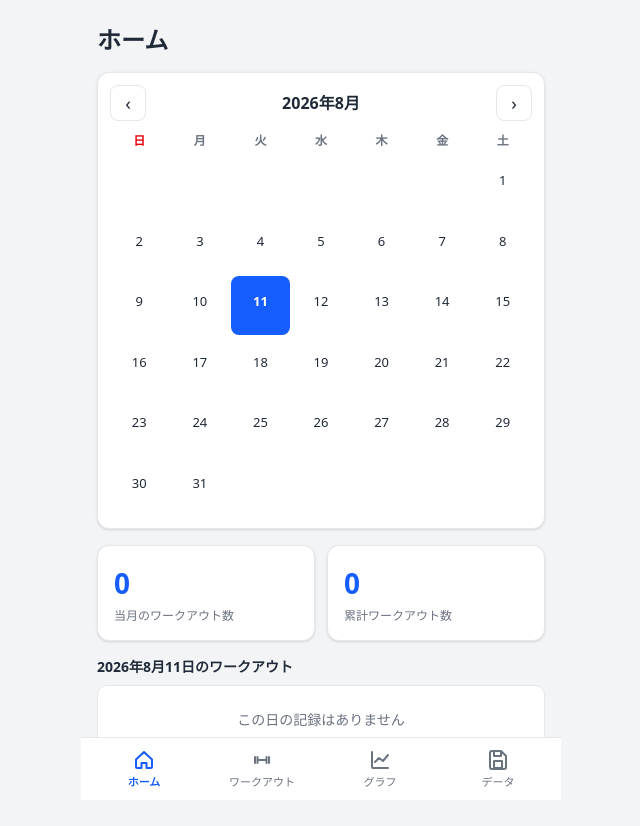
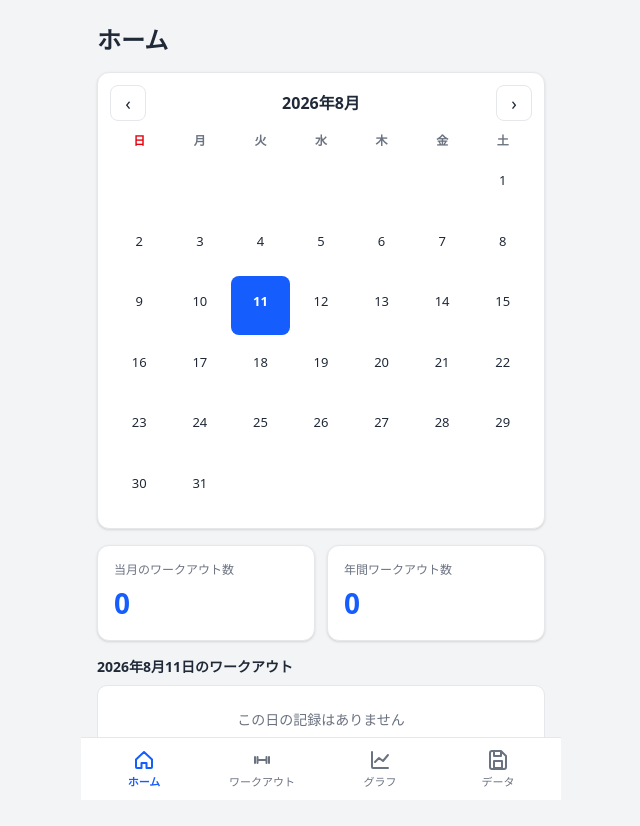
Before and after one commit to Eikpyrmir/kinjournal, a React (Vite) app: page / in a window 1280 px wide. Shown: the top 826 px of the page, without its empty margins (319-959 px from the left). Built offline with nearby package versions, Linux system fonts and the light colour scheme.

Commit message:
ホーム画面の統計を年間ワークアウト数に変更し、カードの表示順を入れ替え

```diff
--- a/src/pages/Home.tsx
+++ b/src/pages/Home.tsx
@@ -29,7 +29,7 @@ export default function Home({ records }: { records: WorkoutRecord[] }) {
 
   const monthKey = formatMonthKey(year, month)
   const monthCount = records.filter((r) => r.date.startsWith(monthKey)).length
-  const totalCount = records.length
+  const yearCount = records.filter((r) => r.date.startsWith(String(year))).length
   const dayRecords = selectedDate
     ? records.filter((r) => r.date === selectedDate)
     : []
@@ -115,12 +115,12 @@ export default function Home({ records }: { records: WorkoutRecord[] }) {
 
       <div className="grid grid-cols-2 gap-3">
         <div className="flex flex-col gap-1 rounded-xl border border-border bg-surface p-4 shadow-sm">
+          <span className="text-xs text-muted">当月のワークアウト数</span>
           <span className="text-[28px] font-bold text-blue-600">{monthCount}</span>
-          <span className="text-xs text-muted">当月のワークアウト数</span>
         </div>
         <div className="flex flex-col gap-1 rounded-xl border border-border bg-surface p-4 shadow-sm">
-          <span className="text-[28px] font-bold text-blue-600">{totalCount}</span>
-          <span className="text-xs text-muted">累計ワークアウト数</span>
+          <span className="text-xs text-muted">年間ワークアウト数</span>
+          <span className="text-[28px] font-bold text-blue-600">{yearCount}</span>
         </div>
       </div>
 
```
